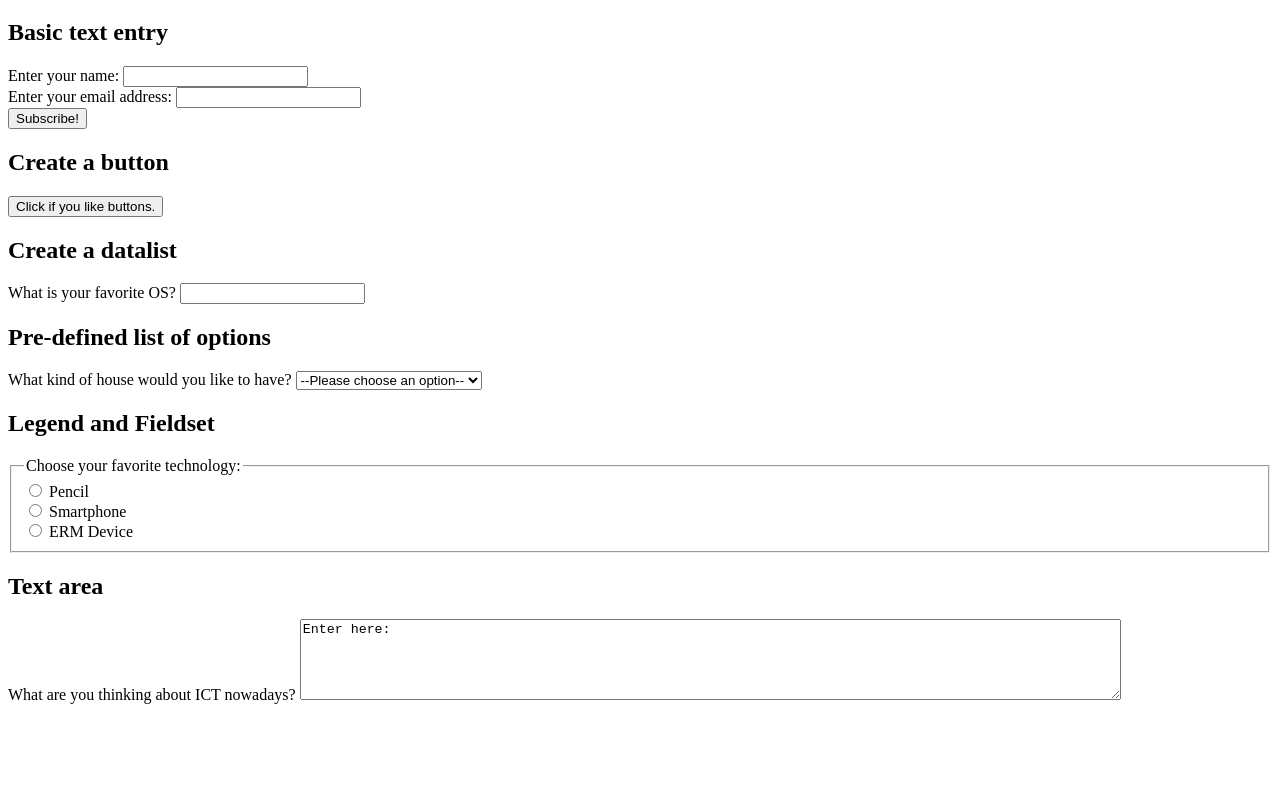
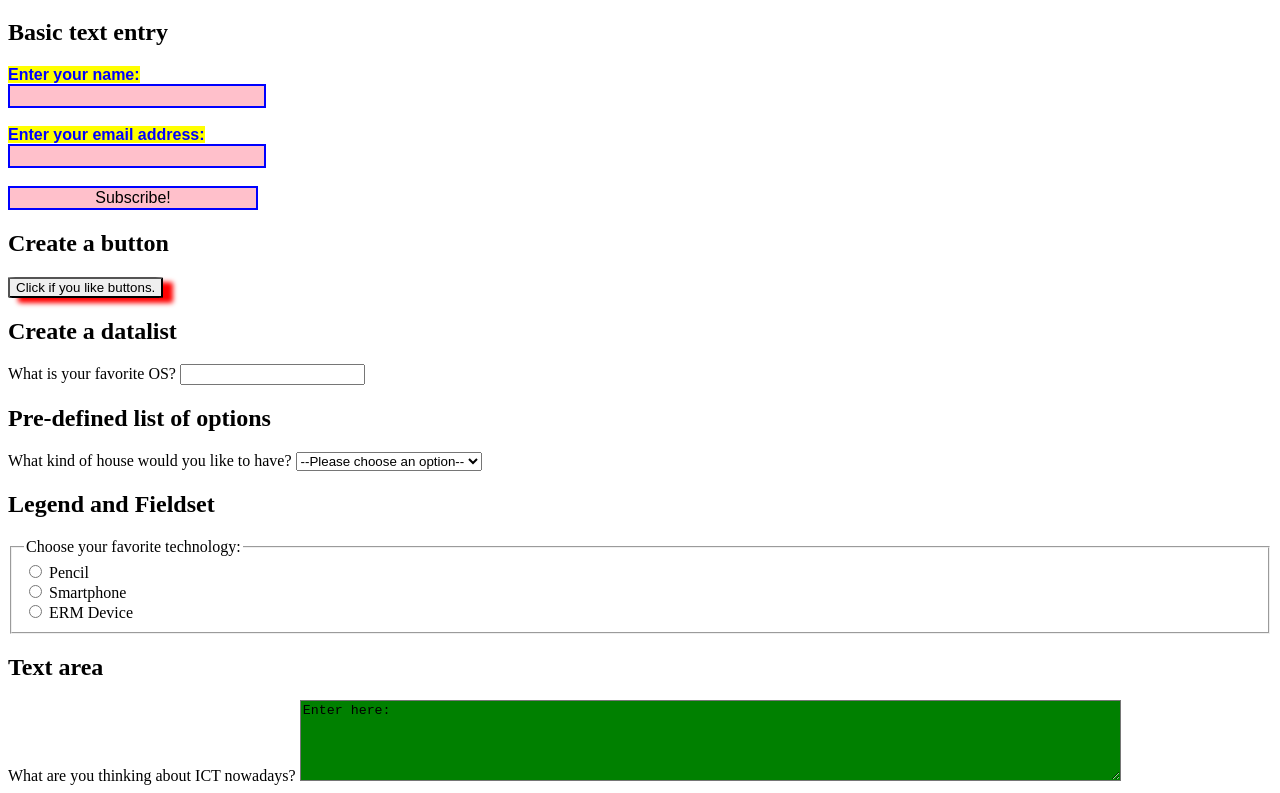
Before and after one commit to cseanburns/demos-web2022, a plain HTML site: page forms.html in a window 1280 px wide. Shown: the part 61-854 px from the top of the page. Before the commit the page ends 800 px from the top, so only its background shows below. Drawn offline with Linux system fonts and the light colour scheme.

Commit message:
added CSS

```diff
--- a/forms.html
+++ b/forms.html
@@ -5,21 +5,23 @@
     <meta name="viewport" content="width=device-width, initial-scale=1">
     <title>Creating Forms in HTML5</title>
 
-<!--
     <style>
 
     .basic-form label {
       background-color: yellow;
+      color: blue;
+      font-weight: bold;
       font-family: sans-serif;
       }
 
     .basic-form input {
+      display: flex;
       font-size: 100%;
       width: 250px;
-      /* height: 200px; */
+      /*height: 200px;*/
       border: 2px solid blue;
-      background-color: black;
-      color: white;
+      background-color: pink;
+      color: black;
       }
 
       .basic-button button {
@@ -27,8 +29,13 @@
         box-shadow: 10px 5px 5px red;
       }
 
+      textarea {
+        background-color: green;
+        color: black;
+      }
+
     </style>
--->
+
   </head>
   <body>
 
```
